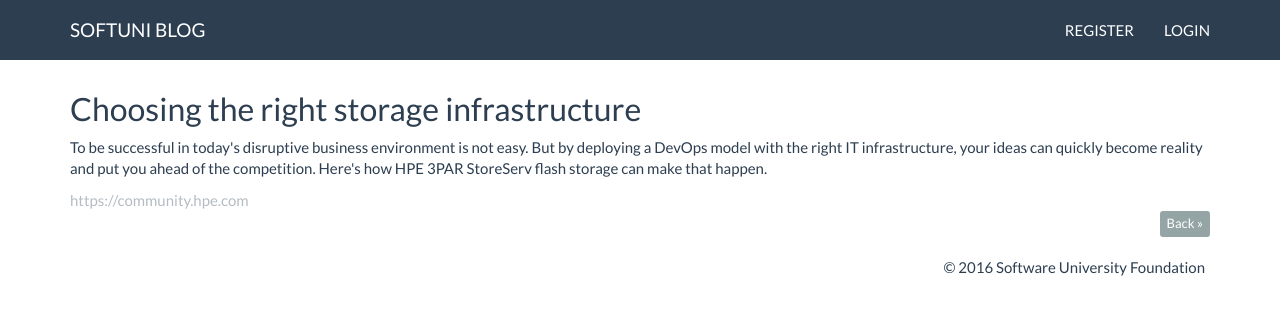
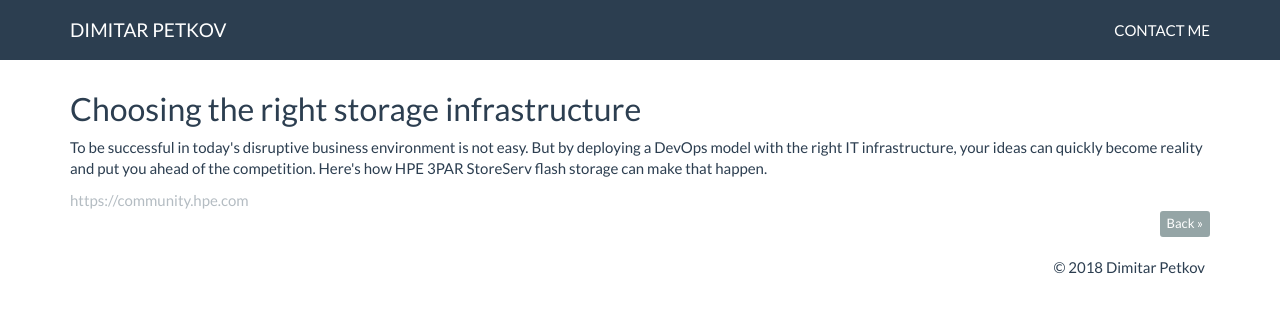
Before and after one commit to DimitarPetkov1/DimitarPetkov1.github.io, a plain HTML site: page viewpost.html in a window 1280 px wide. Drawn offline with Linux system fonts and the light colour scheme.

Commit message:
Update viewpost.html

```diff
--- a/viewpost.html
+++ b/viewpost.html
@@ -2,7 +2,7 @@
 <html lang="en">
 <head>
     <meta charset="UTF-8">
-    <title>SoftUni Blog</title>
+    <title>Dimitar Petkov</title>
     <link rel="stylesheet" href="styles/style.css">
     <script src="scripts/jquery-1.10.2.js"></script>
     <script src="scripts/bootstrap.js"></script>
@@ -12,7 +12,7 @@
     <div class="navbar navbar-default navbar-fixed-top text-uppercase">
         <div class="container">
             <div class="navbar-header">
-                <a href="index.html" class="navbar-brand">SoftUni Blog</a>
+                <a href="index.html" class="navbar-brand">Dimitar Petkov</a>
                 <button type="button" class="navbar-toggle" data-toggle="collapse" data-target=".navbar-collapse">
                     <span class="icon-bar"></span>
                     <span class="icon-bar"></span>
@@ -22,8 +22,8 @@
             </div>
             <div class="navbar-collapse collapse">
                 <ul class="nav navbar-nav navbar-right">
-                    <li><a href="#">Register</a> </li>
-                    <li><a href="#">Login</a> </li>
+                    <li><a href="#">Contact me</a> </li>
+
                 </ul>
             </div>
         </div>
@@ -62,7 +62,7 @@
 
 <footer>
     <div class="container modal-footer">
-        <p>&copy; 2016 Software University Foundation</p>
+        <p>&copy; 2018 Dimitar Petkov</p>
     </div>
 
 
```
